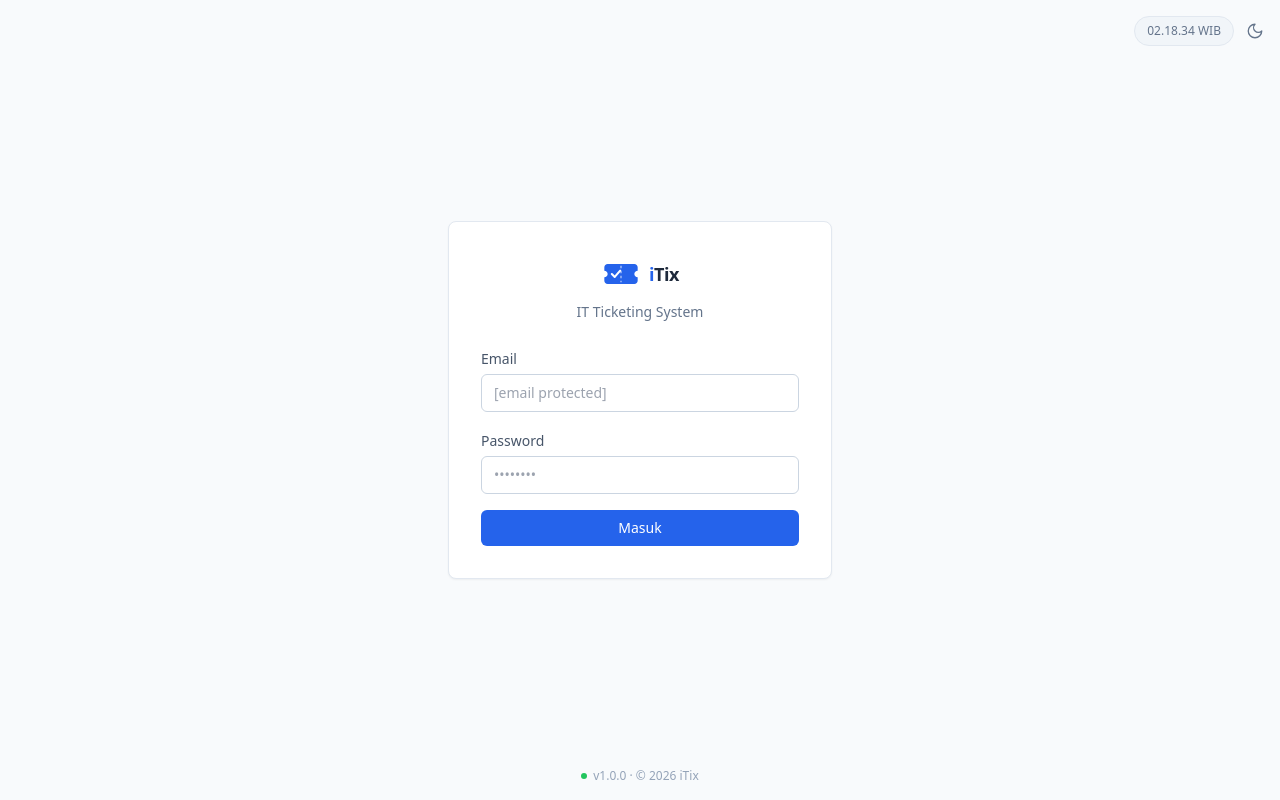
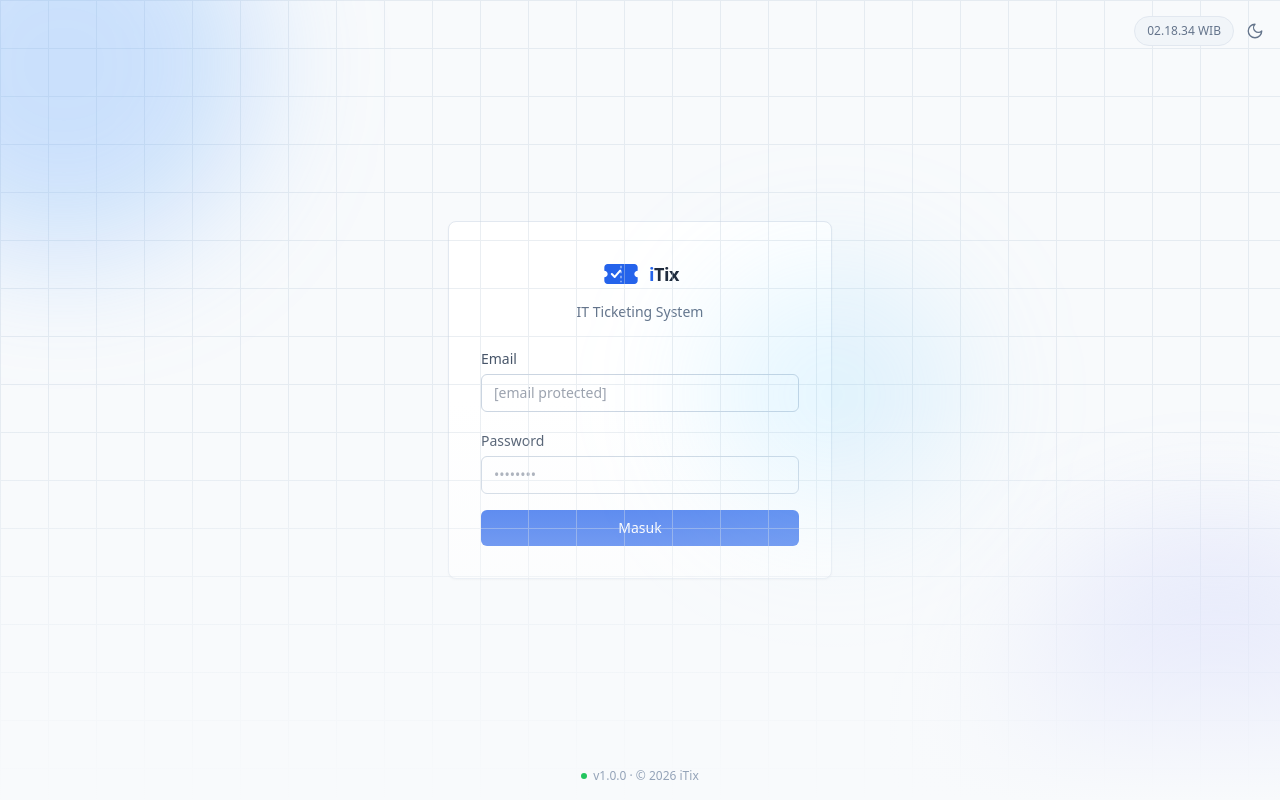
Before and after one commit to adiapandi/ticketsys, a React (Vite) app in the folder frontend/: page /login in a window 1280 px wide. Built offline with nearby package versions, Linux system fonts and the light colour scheme; no server answers.

Commit message:
Integrate LoginBackground component into LoginPage
Added LoginBackground component to enhance the visual design of the LoginPage.

```diff
--- a/frontend/src/pages/LoginPage.tsx
+++ b/frontend/src/pages/LoginPage.tsx
@@ -5,6 +5,7 @@ import { ThemeToggle } from '../components/ThemeToggle';
 import { Logo } from '../components/Logo';
 import { LiveClock } from '../components/LiveClock';
 import { VersionWatermark } from '../components/VersionWatermark';
+import { LoginBackground } from '../components/LoginBackground';
 
 export function LoginPage() {
   const { login, isLoading } = useAuth();
@@ -25,8 +26,9 @@ export function LoginPage() {
   }
 
   return (
-    <div className="min-h-screen flex items-center justify-center bg-slate-50 dark:bg-slate-900 relative transition-colors">
-      <div className="absolute top-4 right-4 flex items-center gap-3">
+      <div className="min-h-screen flex items-center justify-center bg-slate-50 dark:bg-slate-900 relative transition-colors overflow-hidden">
+        <LoginBackground />
+        <div className="absolute top-4 right-4 flex items-center gap-3">
         <LiveClock />
         <ThemeToggle />
       </div>
```
